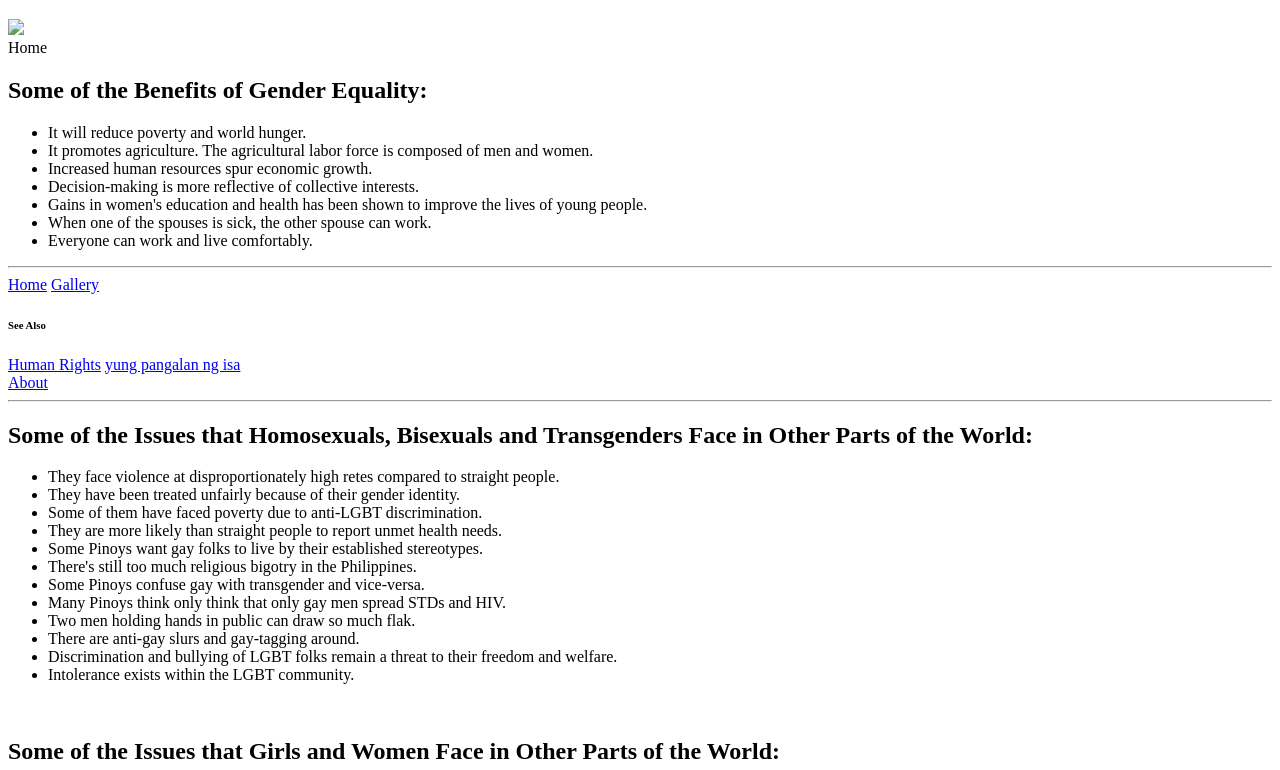
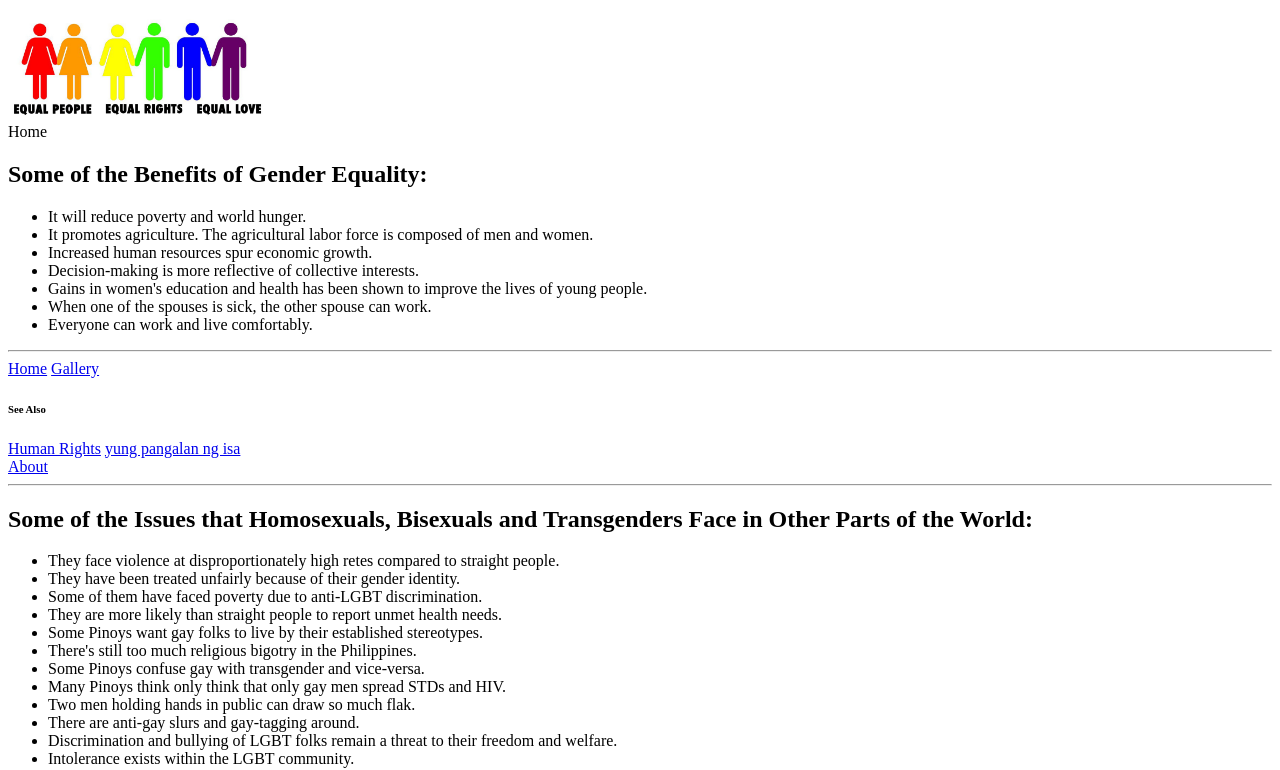
Before and after one commit to CarvillePanawan/WebTech-Lab, a plain HTML site: page Second Website/GenderEqualityAdvocacy.html in a window 1280 px wide. Shown: the part 61-831 px from the top of the page. Drawn offline with Linux system fonts and the light colour scheme.

Commit message:
Edited GenderEqualityAdvocacy.html and GenderEqualityAdvocacyGallery.htm

```diff
--- a/Second Website/GenderEqualityAdvocacy.html
+++ b/Second Website/GenderEqualityAdvocacy.html
@@ -8,7 +8,7 @@
 
     <body>
         <div id="container">
-            <img src="media/equalpeple1.jpg.png" height="100">
+            <img src="media/equalpeple1.jpg" height="100">
             <div id="content">
                 Home
             </div>
```
Also changed, not shown: Second Website/GenderEqualityAdvocacyGallery.html (+1 -1 lines).
